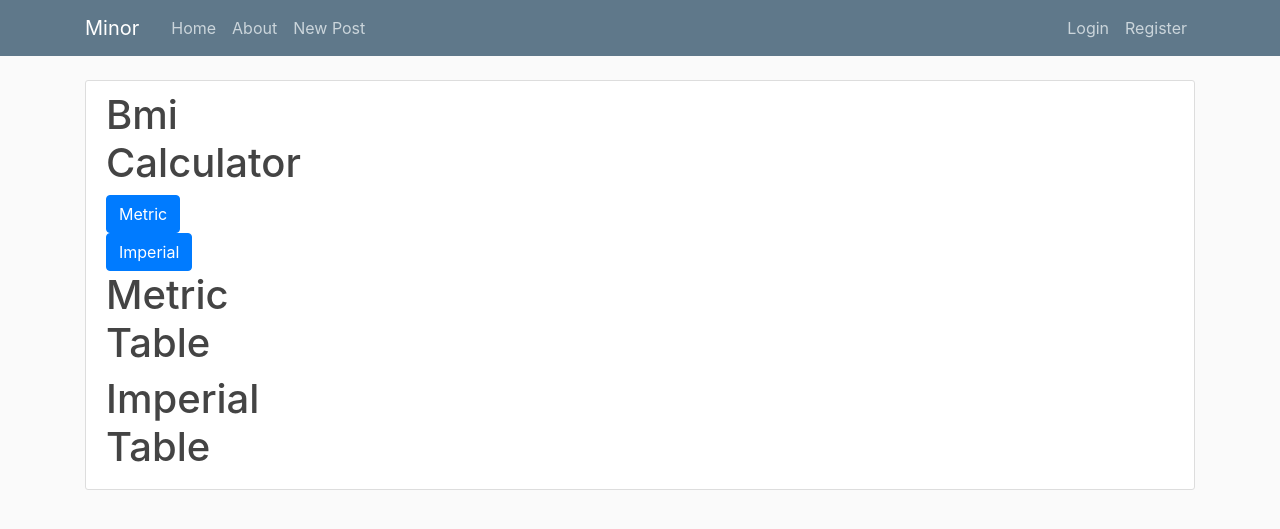
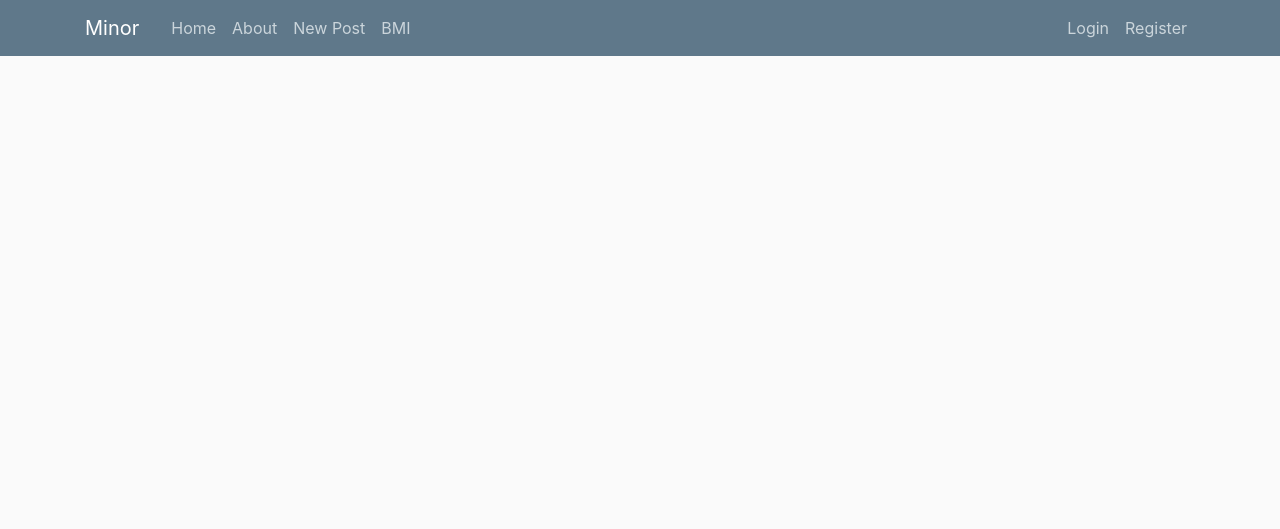
Before and after one commit to ujjvaldahiya/Minor_G13, a Django app: page /bmi/ in a window 1280 px wide. Shown: the top 529 px of the page. Run offline with Django 3.2, Linux system fonts and the light colour scheme; some libraries are stand-ins or nearby versions.

Commit message:
Third Commit

```diff
--- a/blog/templates/blog/base.html
+++ b/blog/templates/blog/base.html
@@ -28,12 +28,13 @@
               <a class="nav-item nav-link" href="{% url 'blog-home' %}">Home</a>
               <a class="nav-item nav-link" href="{% url 'blog-about' %}">About</a>
               <a class="nav-item nav-link" href="{% url 'post-create' %}">New Post</a>
+              <a class="nav-item nav-link" href="{% url 'bmi-home' %}">BMI</a>
             </div>
             <!-- Navbar Right Side -->
             <div class="navbar-nav">
               {% if user.is_authenticated %}
                 <div class="dropdown">
-                  <button type="button" class="btn dropdown-toggle" data-toggle="dropdown" style="color: #337ab7;">
+                  <button type="button" class="btn btn-primary dropdown-toggle" data-toggle="dropdown">
                     {{ user.username }}
                   </button>
                   <div class="dropdown-menu">
--- a/bmi/templates/bmi/base.html
+++ b/bmi/templates/bmi/base.html
@@ -28,12 +28,13 @@
               <a class="nav-item nav-link" href="{% url 'blog-home' %}">Home</a>
               <a class="nav-item nav-link" href="{% url 'blog-about' %}">About</a>
               <a class="nav-item nav-link" href="{% url 'post-create' %}">New Post</a>
+              <a class="nav-item nav-link" href="{% url 'bmi-home' %}">BMI</a>
             </div>
             <!-- Navbar Right Side -->
             <div class="navbar-nav">
               {% if user.is_authenticated %}
                 <div class="dropdown">
-                  <button type="button" class="btn dropdown-toggle" data-toggle="dropdown" style="color: #337ab7;">
+                  <button type="button" class="btn btn-primary dropdown-toggle" data-toggle="dropdown">
                     {{ user.username }}
                   </button>
                   <div class="dropdown-menu">
--- a/bmi/templates/bmi/index.html
+++ b/bmi/templates/bmi/index.html
@@ -1,26 +1,4 @@
 {%extends "bmi/base.html"%}
 {% block content %}
-<div class="media content-section">
-	<div class="form-row">
-		<div class="col-md-6 col-sm-12 col-xs-12">
-			<div class="tab-bmi">
-				<h1>Bmi Calculator</h1>
-			</div>
-			<div class="tab">
-				<button class="btn btn-primary" onclick="">Metric</button>
-				<button class="btn btn-primary" onclick="">Imperial</button>
-			</div>
-			<div class="tabcontent" id="metric">
-				 <h1>Metric Table</h1>
-			</div>
-			<div class="tabcontent" id="imperial">
-				 <h1>Imperial Table</h1>
-			</div>
-		</div>
 
-		<div class="col-md-6 col-sm-12 col-xs-12">
-
-		</div>
-	</div>
-</div>
 {% endblock content %}
```
Also changed, not shown: 4 other files.
